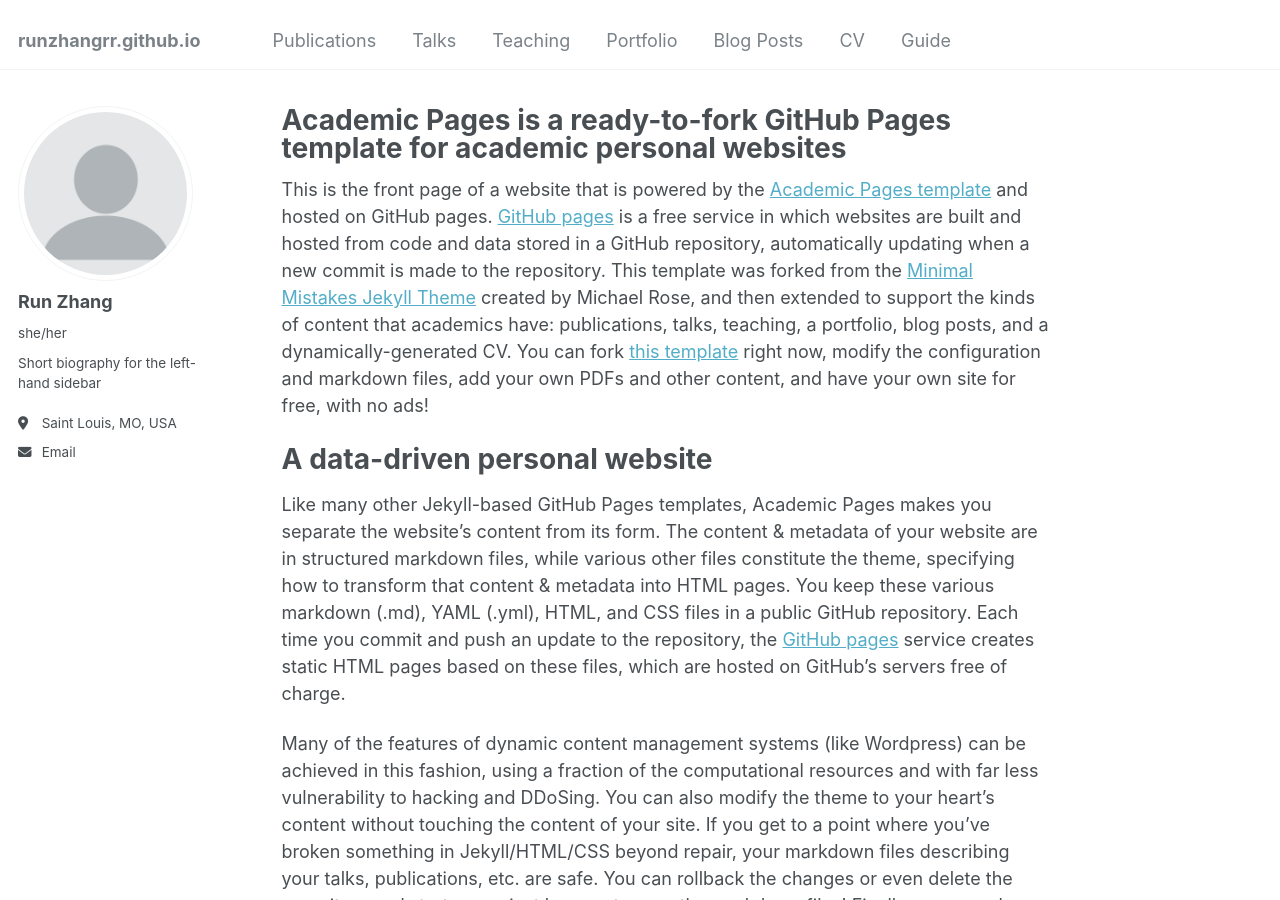
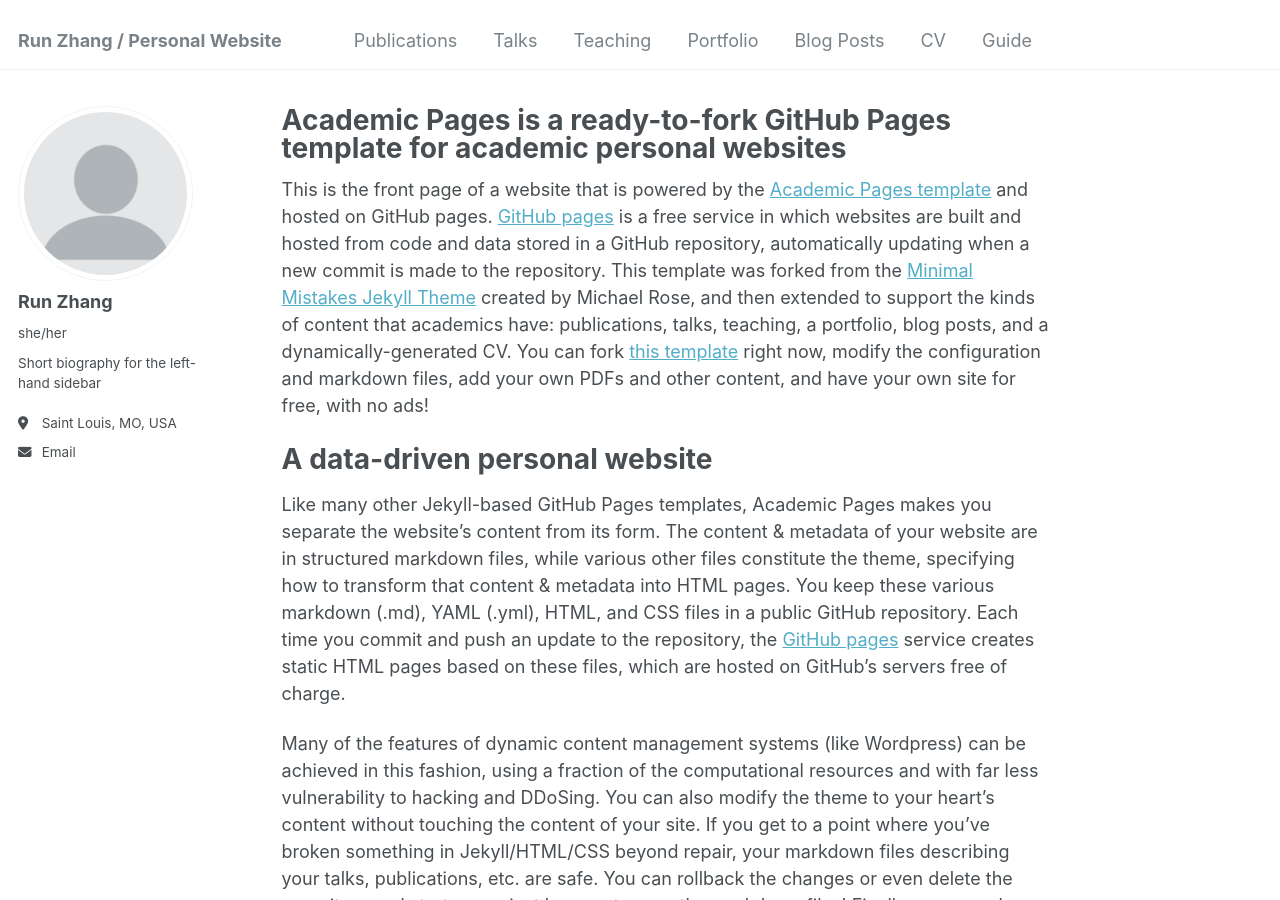
Before and after one commit to Run98/runzhangrr.github.io, a Jekyll site: the page built from _pages/about.md, in a window 1280 px wide and 900 px high. Built offline with Jekyll 4.4.1, drawn with Linux system fonts in a browser that asks for light colours.

Commit message:
Update _config.yml

```diff
--- a/_config.yml
+++ b/_config.yml
@@ -8,8 +8,8 @@
 
 # Basic Site Settings
 locale                   : "en-US"
-# title                    : "Your Name / Site Title"
-# title_separator          : "-"
+title                    : "Run Zhang / Personal Website"
+title_separator          : "-"
 name                     : &name "Run Zhang"
 description              : &description "personal description"
 url                      : https://runzhang.github.io # the base hostname & protocol for your site e.g. "https://mmistakes.github.io"
```
